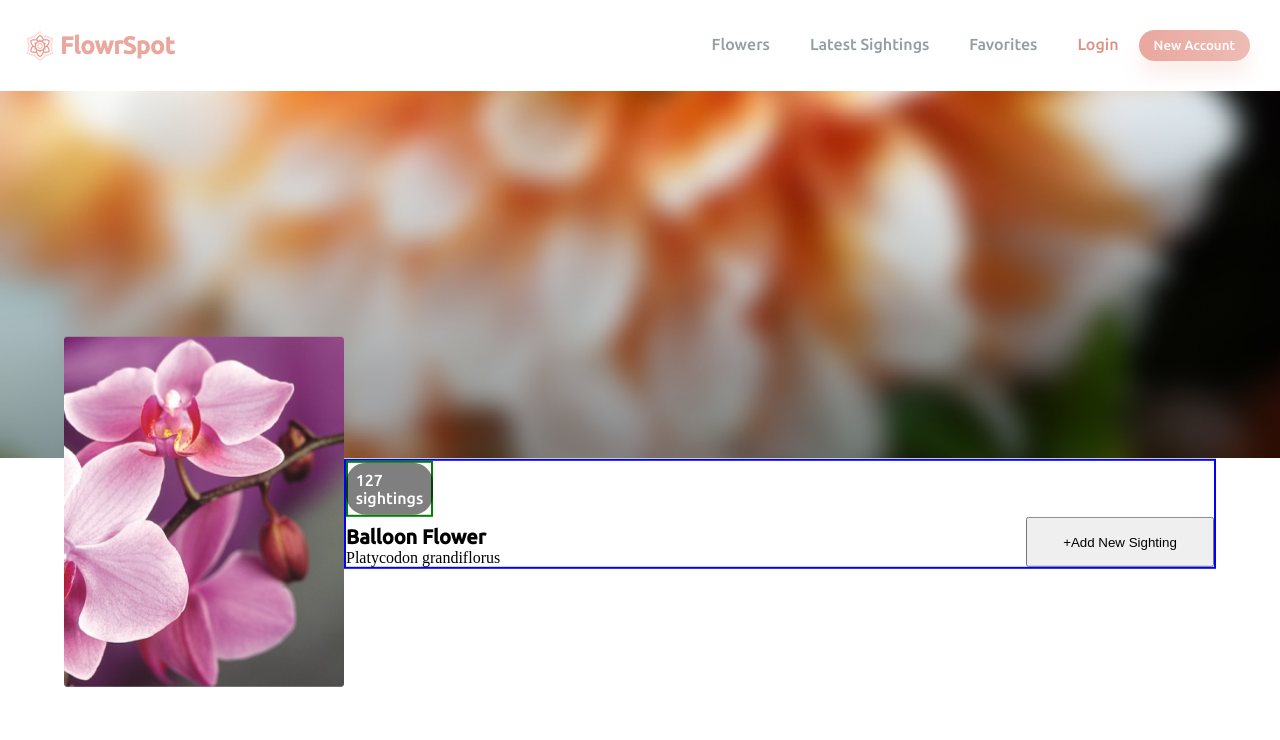
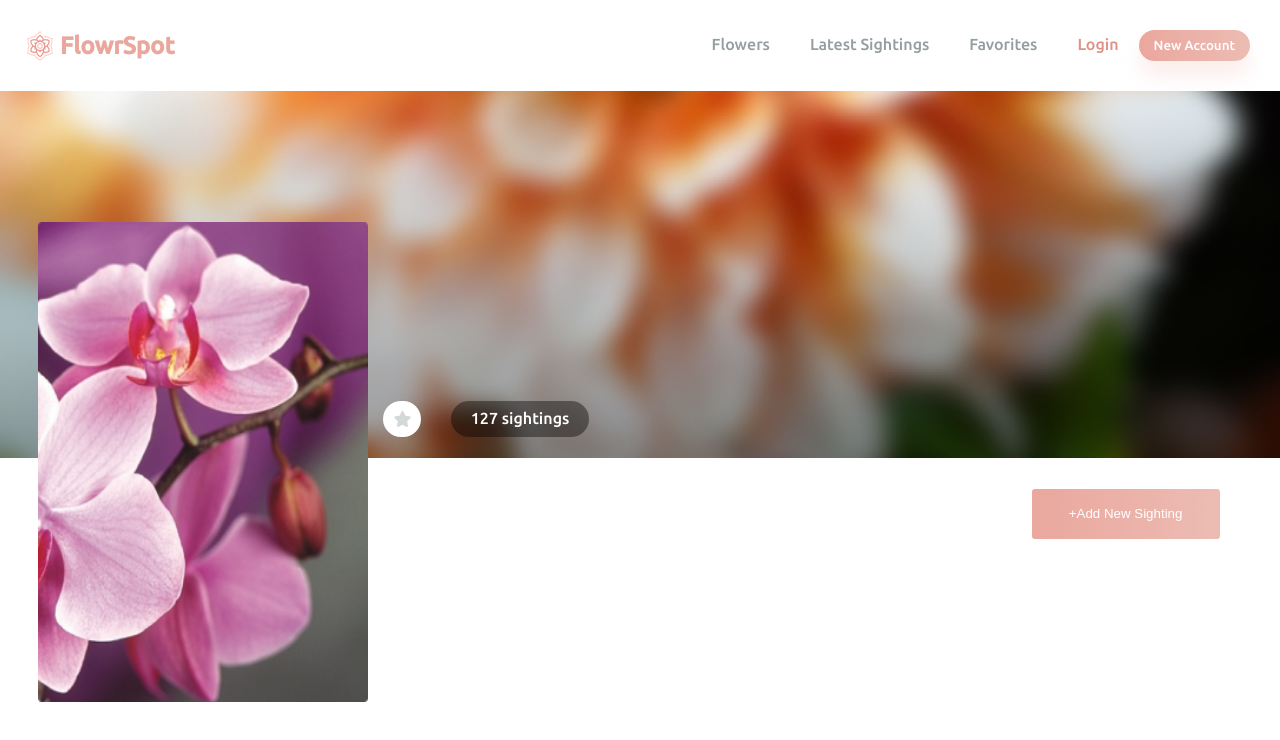
Before and after one commit to FilipSavic19/FlowrSpot-Project, a React (Create React App) app in the folder flowrspot/: page /flowerdetail in a window 1280 px wide. Shown: the top 740 px of the page. Built offline with nearby package versions, Linux system fonts and the light colour scheme.

Commit message:
flower detail

```diff
--- a/flowrspot/src/Pages/FlowerDetail.js
+++ b/flowrspot/src/Pages/FlowerDetail.js
@@ -1,4 +1,5 @@
 import React from "react";
+import FavoriteStarButton from "../components/Buttons/FavoriteStarButton";
 import heroSection from "../Images/pl-hero1.png";
 import flowerImage from "../Images/pl-image1.png";
 import "../Styles/FlowerDetail.css";
@@ -13,17 +14,20 @@ const FlowerDetail = () => {
             <img className="flower-img" src={flowerImage} alt="" />
           </div>
           <div className="flower-profile">
+            <div className="flower-detail-left">
               <div className="flower-sighting">
-              <p>127 sightings</p>
+                <FavoriteStarButton />
+                <p className="n-sightings">127 sightings</p>
               </div>
               <div className="flower-name">
                 <div className="flower-name-left">
                   <h3>Balloon Flower</h3>
                   <p>Platycodon grandiflorus</p>
                 </div>
+              </div>
+            </div>
             <div className="flower-name-right">
               <button>+Add New Sighting</button>
-              </div>
             </div>
           </div>
         </div>
--- /dev/null
+++ b/flowrspot/src/Styles/FavoriteStarButton.css
@@ -0,0 +1,12 @@
+.favorite-mark i {
+  padding: 10px;
+  background-color: white;
+  border-radius: 50px;
+  color: #d4d8d9;
+}
+
+.favorite-mark i:hover {
+  background: #ecbcb3;
+  color: white;
+  cursor: pointer;
+}
--- a/flowrspot/src/Styles/FlowerDetail.css
+++ b/flowrspot/src/Styles/FlowerDetail.css
@@ -10,12 +10,23 @@
 
 .hero-section-content {
   position: absolute;
-  width: 90%;
-  top: 50%;
-  left: 5%;
+  width: 95%;
+  top: 10%;
+  left: 3%;
   transform: translate(0%, 20%);
   display: flex;
   align-items: center;
+  justify-content: flex-start;
+}
+
+.flower-image {
+  width: 330px;
+  height: 480px;
+}
+
+.flower-image img {
+  width: 100%;
+  height: 100%;
 }
 
 .flower-name {
@@ -25,8 +36,34 @@
 }
 
 .flower-profile {
-  width: 80%;
-  border: 2px solid blue;
+  width: 70%;
+  display: flex;
+  justify-content: space-between;
+  align-items: flex-end;
+}
+
+.flower-name-left {
+  margin: 15px;
+}
+
+.flower-name-left h3 {
+  font-family: "Ubuntu";
+  font-size: 35px;
+  font-weight: 300;
+  color: white;
+}
+
+.flower-name-left p {
+  font-family: "Ubuntu";
+  font-style: italic;
+  font-size: 14px;
+  font-weight: 200;
+  color: white;
+}
+
+.flower-detail-left {
+  display: flex;
+  flex-direction: column;
 }
 
 .flower-name-right {
@@ -37,19 +74,25 @@
 .flower-name-right button {
   width: 100%;
   height: 100%;
+  background: linear-gradient(270deg, #ecbcb3 0%, #eaa79e 100%);
+  color: white;
+  border: none;
+  border-radius: 3px;
 }
 
 .flower-sighting {
-  width: 10%;
-  border: 2px solid green;
+  width: 75%;
+  display: flex;
+  justify-content: space-between;
+  margin: 15px;
+}
+
+.flower-sighting .n-sightings {
+  font-family: "Ubuntu", sans-serif;
+  background: rgba(0, 0, 0, 0.4);
+  padding: 8px 20px;
+  border-radius: 20px;
+  color: white;
   display: flex;
   justify-content: center;
 }
-
-.flower-sighting p {
-  font-family: "Ubuntu", sans-serif;
-  background: rgba(0, 0, 0, 0.5);
-  padding: 8px 10px;
-  border-radius: 20px;
-  color: white;
-}
--- a/flowrspot/src/Styles/FlowerItem.css
+++ b/flowrspot/src/Styles/FlowerItem.css
@@ -6,25 +6,15 @@
   position: relative;
 }
 
-.favorite-mark i {
+.flower-card img {
+  width: 100%;
+  height: 100%;
+}
+
+.favorite-btn {
   position: absolute;
   top: 15px;
   right: 10px;
-  padding: 10px;
-  background-color: white;
-  border-radius: 50px;
-  color: #d4d8d9;
-}
-
-.favorite-mark i:hover {
-  background: #ecbcb3;
-  color: white;
-  cursor: pointer;
-}
-
-.flower-card img {
-  width: 100%;
-  height: 100%;
 }
 
 .flower-description {
--- /dev/null
+++ b/flowrspot/src/components/Buttons/FavoriteStarButton.js
@@ -0,0 +1,12 @@
+import React from "react";
+import "../../Styles/FavoriteStarButton.css";
+
+const FavoriteStarButton = () => {
+  return (
+    <div className="favorite-mark">
+      <i className="fa fa-star"></i>
+    </div>
+  );
+};
+
+export default FavoriteStarButton;
--- a/flowrspot/src/components/FlowerItem.js
+++ b/flowrspot/src/components/FlowerItem.js
@@ -2,6 +2,7 @@ import React from "react";
 import flowerPhoto from "../Images/pl-image.png";
 import "../Styles/FlowerItem.css";
 import { Link } from "react-router-dom";
+import FavoriteStarButton from "./Buttons/FavoriteStarButton";
 
 const FlowerItem = () => {
   return (
@@ -9,8 +10,8 @@ const FlowerItem = () => {
       <Link to="/flowerdetail">
         <img src={flowerPhoto} alt="" />
       </Link>
-      <div className="favorite-mark">
-        <i className="fa fa-star"></i>
+      <div className="favorite-btn">
+        <FavoriteStarButton />
       </div>
       <div className="flower-description">
         <div className="flower-name">
```
Lines whose indentation alone changed are shown as unchanged.
